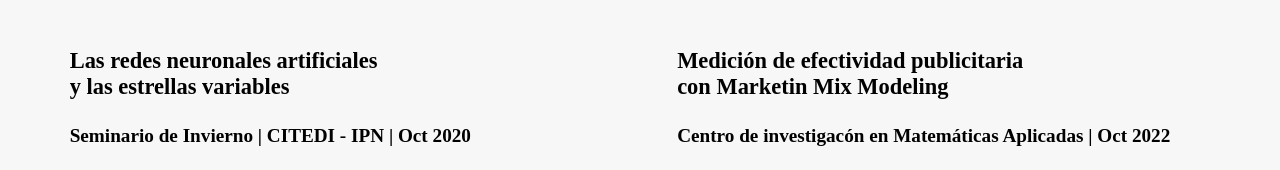
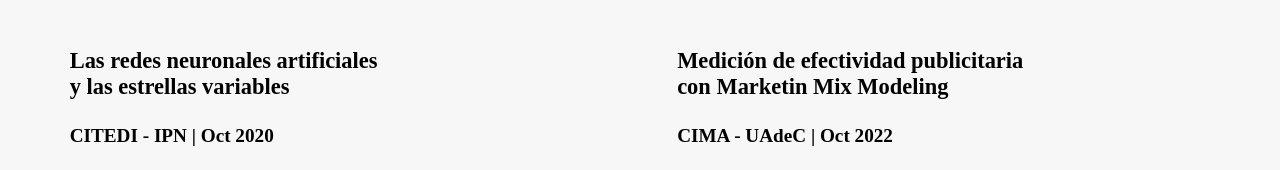
Before and after one commit to DioneyC/Portfolio, a plain HTML site: page index.html in a window 1280 px wide. Shown: the part 2600-2770 px from the top of the page. Drawn offline with Linux system fonts and the light colour scheme; grey boxes are pictures that could not be loaded.

Commit message:
solo se modifico el texto

```diff
--- a/index.html
+++ b/index.html
@@ -230,13 +230,13 @@
 
                 <div class="VariableStars">
                     <h3> Las redes neuronales artificiales <br> y las estrellas variables </h3>
-                    <h4> Seminario de Invierno | CITEDI - IPN | Oct 2020 </h4>
+                    <h4> CITEDI - IPN | Oct 2020 </h4>
                     <iframe width="560" height="315" src="https://www.youtube.com/embed/o6jIIq4ofgU" title="YouTube video player" frameborder="0" allow="accelerometer; autoplay; clipboard-write; encrypted-media; gyroscope; picture-in-picture; web-share" allowfullscreen></iframe>
                 </div>
 
                 <div class="CIMAMMM">
                     <h3> Medición de efectividad publicitaria <br> con Marketin Mix Modeling </h3>
-                    <h4> Centro de investigacón en Matemáticas Aplicadas | Oct 2022 </h4>
+                    <h4> CIMA - UAdeC | Oct 2022 </h4>
                     <div style="text-align: center;">
                         <img src="images/CIMA.jpg" width="560" height="350">
                     </div>
```
